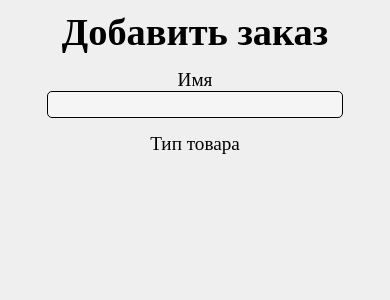
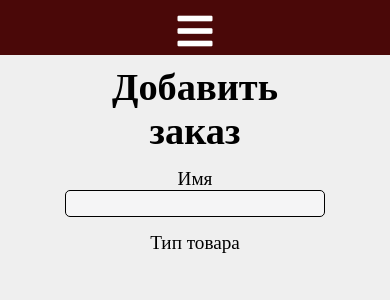
Before and after one commit to dimadk24/deprecated-orders-manager, a Django app: page / in a window 390 px wide. Shown: the top 300 px of the page. Run offline with Django 3.2, Linux system fonts and the light colour scheme; data that the repository does not hold is empty; parts of the project's set-up code (start-up, migrations or seed data) failed here and were passed over; some libraries are stand-ins or nearby versions.

Commit message:
feat: add nice responsive menu

```diff
--- a/app/static/app/common.css
+++ b/app/static/app/common.css
@@ -11,13 +11,14 @@ body {
 
 .container {
     max-width: 1024px;
-    width: 80%;
+    width: 70%;
     margin: 0 auto;
 
     padding: 10px 0;
 }
 
-h1 {
+.container > h1 {
     text-align: center;
+    padding: 0 10px;
     margin-bottom: 15px;
 }
--- /dev/null
+++ b/app/static/app/menu.css
@@ -0,0 +1,93 @@
+.nav {
+    position: fixed;
+    top: 0;
+    width: 100%;
+    display: flex;
+    background-color: #4a0808;
+    color: white;
+    font-size: 1.7rem;
+}
+
+.container {
+    margin-top: 41px;
+}
+
+#menu-toggle {
+    display: none;
+    font-size: 2.5rem;
+    background-color: transparent;
+    border: none;
+    color: white;
+}
+
+.menu {
+    display: flex;
+    padding: 5px 10px;
+}
+
+.menu > li {
+    list-style: none;
+    margin-right: 15px;
+}
+
+.menu > li:last-child {
+    margin-right: 0;
+}
+
+.menu a,
+.menu a:hover,
+.menu a:visited,
+.menu a:active {
+    color: white;
+    text-decoration: none;
+    transition-duration: 200ms;
+}
+
+.menu a:hover,
+.menu a:active {
+    color: #b1b1b1;
+}
+
+@media (max-width: 768px) {
+    .nav {
+        flex-direction: column;
+        padding-top: 10px;
+    }
+
+    .container {
+        margin-top: 55px;
+    }
+
+    #menu-toggle {
+        display: block;
+    }
+
+    #menu-toggle:focus {
+        outline: none;
+    }
+
+    .menu {
+        display: none;
+        flex-direction: column;
+        justify-content: center;
+        padding: 0;
+        margin-top: 10px;
+    }
+
+    .menu > li {
+        margin-right: 0;
+        border-bottom: 1px solid black;
+        width: 100%;
+        text-align: center;
+        padding: 10px 0;
+    }
+
+    .nav.menu--opened {
+        position: absolute;
+        width: 100%;
+    }
+
+    .menu--opened .menu {
+        display: flex;
+    }
+}
--- /dev/null
+++ b/app/static/app/menu.js
@@ -0,0 +1,6 @@
+(function () {
+    const nav = document.getElementById('nav');
+    document.getElementById('menu-toggle').addEventListener('click', () => {
+        nav.classList.toggle('menu--opened')
+    });
+})();
--- a/app/templates/app/base.html
+++ b/app/templates/app/base.html
@@ -6,11 +6,23 @@
     <title>{% block title %}{% endblock %}</title>
     {% load static %}
     <link rel="stylesheet" href="{% static 'app/common.css' %}">
+    <link rel="stylesheet" href="https://use.fontawesome.com/releases/v5.6.3/css/all.css"
+          integrity="sha384-UHRtZLI+pbxtHCWp1t77Bi1L4ZtiqrqD80Kn4Z8NTSRyMA2Fd33n5dQ8lWUE00s/"
+          crossorigin="anonymous">
+    <link rel="stylesheet" href="{% static 'app/menu.css' %}">
     {% block  head %}
 
     {% endblock %}
 </head>
 <body>
+<nav class="nav" id="nav">
+    <button id="menu-toggle">
+        <i class="fas fa-bars"></i>
+    </button>
+    <ul class="menu">
+        <li><a href="{% url 'index' %}">Добавить заказ</a></li>
+    </ul>
+</nav>
 <div class="container">
     <h1>
         {% block header %}
@@ -21,5 +33,6 @@
 
     {% endblock %}
 </div>
+<script src="{% static 'app/menu.js' %}"></script>
 </body>
 </html>
```
